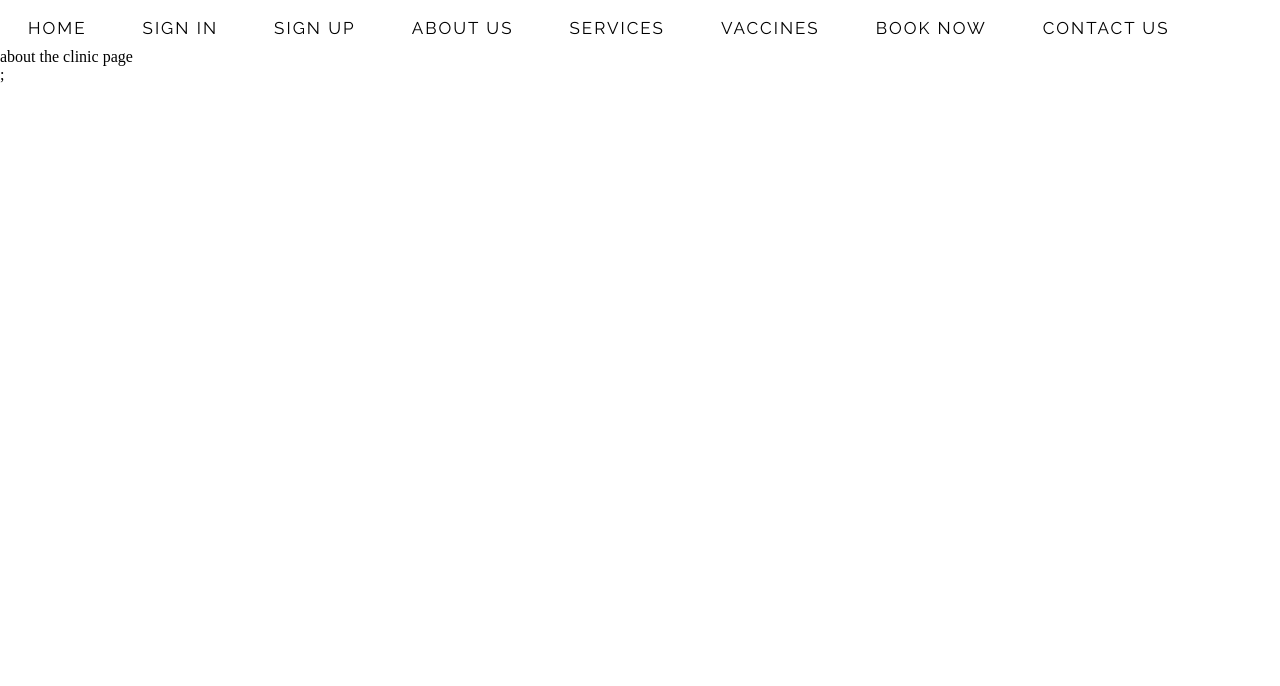
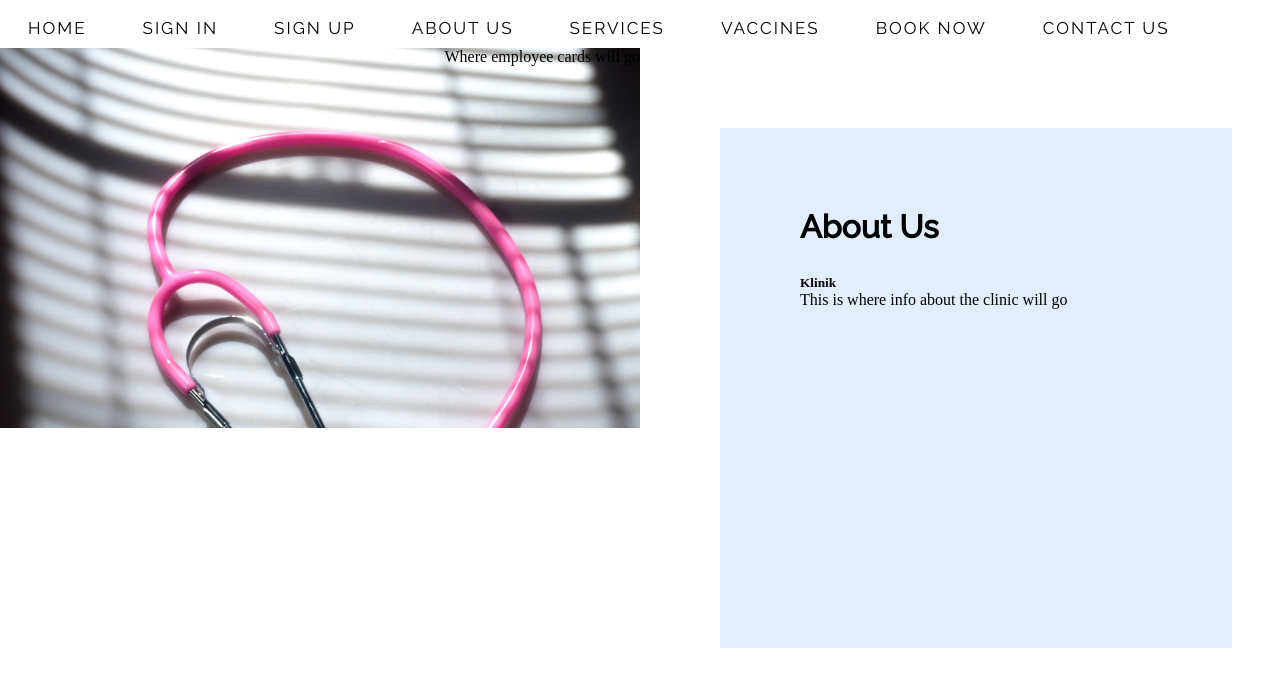
Before and after one commit to ChristopherDalziel/GP-Front, a React (Create React App) app: page /about in a window 1280 px wide. Shown: the top 686 px of the page. Built offline with nearby package versions, Linux system fonts and the light colour scheme.

Commit message:
begun work on building the about page, including css - not complete

```diff
--- a/src/css/About.css
+++ b/src/css/About.css
@@ -0,0 +1,45 @@
+.about {
+  width: 100%;
+  height: 95vh;
+}
+
+.about .container {
+  width: inherit;
+  height: inherit;
+  display: flex;
+  flex-direction: row;
+}
+
+.imageAbout {
+  width: 50%;
+  height: 50%;
+  background-image: url(../assets/sign-in.jpg);
+  background-size: cover;
+}
+
+/* Playing with moving the text to the base of the screen */
+.imageAbout p {
+  height: 100%;
+  display: flex;
+  justify-content: flex-end;
+}
+
+.about .image img {
+  width: 100%;
+  height: 100%;
+}
+
+.content-about {
+  margin-top: 10vh;
+  margin-left: 10vh;
+  box-sizing: border-box;
+  padding-left: 10vh;
+  padding-top: 10vh;
+  height: 65vh;
+  width: 40vw;
+  background: #e1eeff;
+}
+.about h1 {
+  font-family: "Raleway", sans-serif;
+  margin-bottom: 30px;
+}
--- a/src/pages/about.js
+++ b/src/pages/about.js
@@ -8,7 +8,20 @@ class About extends React.Component {
     return (
       <>
         <Nav />
-        <p>about the clinic page</p>;
+        <div className="about">
+          <div className="container">
+            <div className="imageAbout">
+              <p>Where employee cards will go</p>
+            </div>
+            <div className="content-about">
+              <div>
+                <h1>About Us</h1>
+                <h5>Klinik</h5>
+                <p>This is where info about the clinic will go</p>
+              </div>
+            </div>
+          </div>
+        </div>
       </>
     );
   }
```
Also changed, not shown: src/css/Login.css (deleted).
